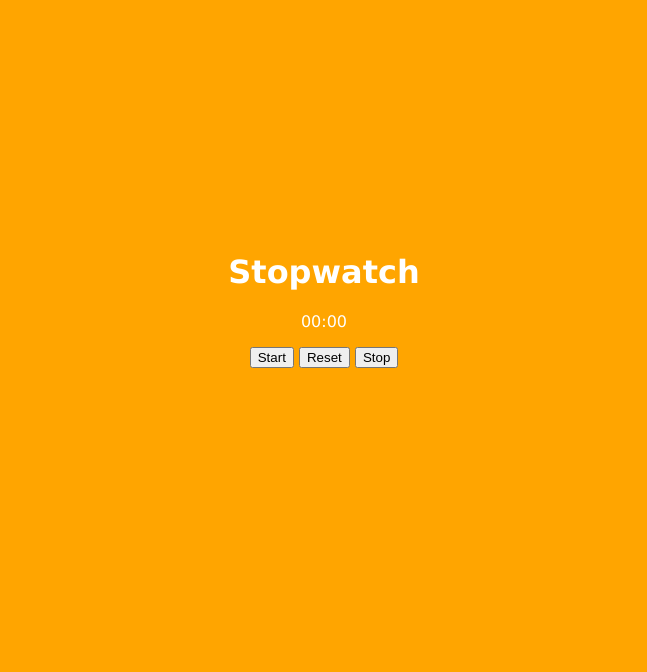
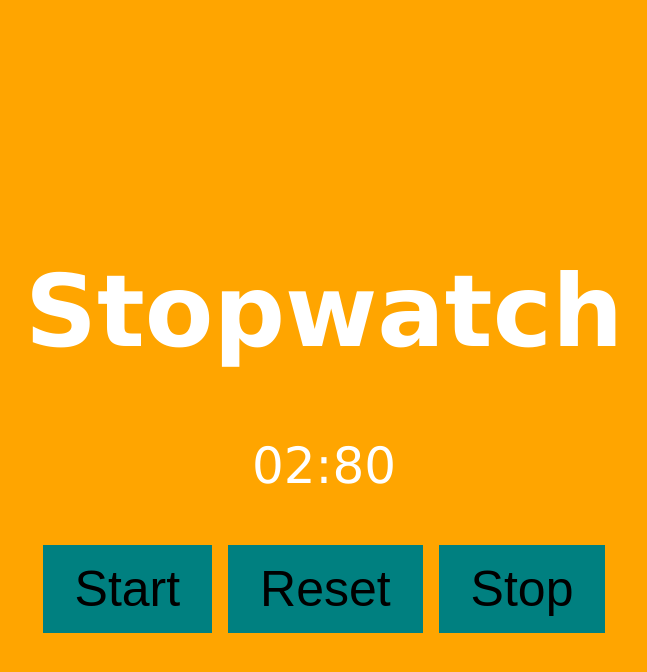
Before and after one commit to JulesUzumaki/Stopwatch, a plain HTML site: page index.html in a window 1280 px wide. Both pictures are taken after a click on the button "Start". Shown: the whole page, without its empty margins (316-963 px from the left). Drawn offline with Linux system fonts and the light colour scheme.

Commit message:
finished

```diff
--- a/index.css
+++ b/index.css
@@ -3,9 +3,26 @@ body{
     color: white;
     font-family: 'Lucida Sans', 'Lucida Sans Regular',
     'Lucida Grande', 'Lucida Sans Unicode', Geneva, Verdana, sans-serif;
+    font-size: 50px;
 }
 
 #wrap{
     text-align: center;
     margin-top: 20%;
 }
+
+button{
+    font-size: 50px;
+    border: none;
+    color: rgb(0, 0, 0);
+    padding: 15px 32px;
+    background-color: teal;
+    cursor: pointer;
+}
+
+button:hover{
+    background-color: rgb(81, 196, 231);
+}
+button:active{
+    background-color: rgb(205, 228, 228);
+}
--- a/index.html
+++ b/index.html
@@ -5,6 +5,7 @@
     <meta http-equiv="X-UA-Compatible" content="IE=edge">
     <meta name="viewport" content="width=device-width, initial-scale=1.0">
     <link rel="stylesheet" href="./index.css">
+    <script type="text/javascript" src="./index.js"></script>
     <title>Stopwatch</title>
 </head>
 <body>
--- a/index.js
+++ b/index.js
@@ -1,8 +1,53 @@
 let seconds = 00;
 let msseconds = 00;
 
-let appendSeconds =  document.getElementById('seconds');
-let appendMsSeconds = document.getElementById('msseconds');
-let reset = document.getElementById('reset');
-let start = document.getElementById('start');
-let stop = document.getElementById('stop');
+window.onload=function(){
+    let appendSeconds =  document.getElementById('seconds');
+    let appendMsSeconds = document.getElementById('msseconds');
+
+    let resetButton = document.getElementById('reset');
+    let startButton = document.getElementById('start');
+    let stopButton = document.getElementById('stop');
+
+    let interval;
+
+    //start button
+    function startWatch() {
+        interval = setInterval(startTimer, 10);
+    }
+
+    function startTimer() {
+        msseconds ++;
+        if(msseconds <= 9){
+            appendMsSeconds.innerHTML = '0' + msseconds;
+        }
+        if(msseconds > 9){
+            appendMsSeconds.innerHTML = msseconds;
+        }
+        if(msseconds >= 100){
+            appendMsSeconds.innerHTML = '00';
+            msseconds = 00;
+            seconds ++;
+            appendSeconds.innerHTML = '0' + seconds;
+        }
+        if(seconds > 9){
+            appendSeconds.innerHTML = seconds;
+        }
+    }
+    startButton.addEventListener("click", startWatch);
+
+    //reset button
+    function resetWatch(){
+        seconds = 00;
+        msseconds = 00;
+        appendMsSeconds.innerHTML = '00';
+        appendSeconds.innerHTML = '00';
+    }
+    resetButton.addEventListener('click', resetWatch);
+
+    //stop button
+    function stopWatch(){
+        clearInterval(interval)
+    }
+    stopButton.addEventListener('click', stopWatch);
+}
```
